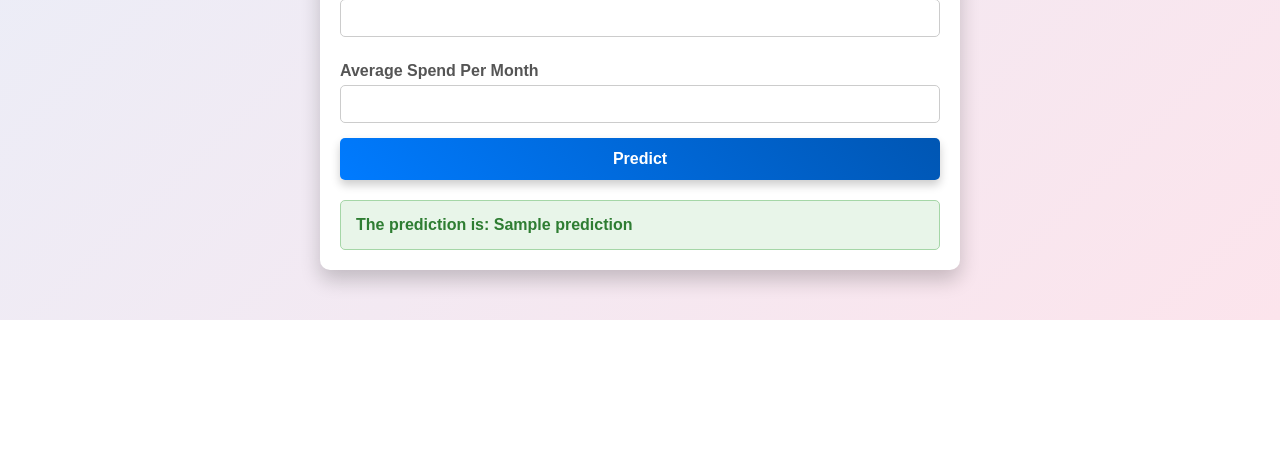
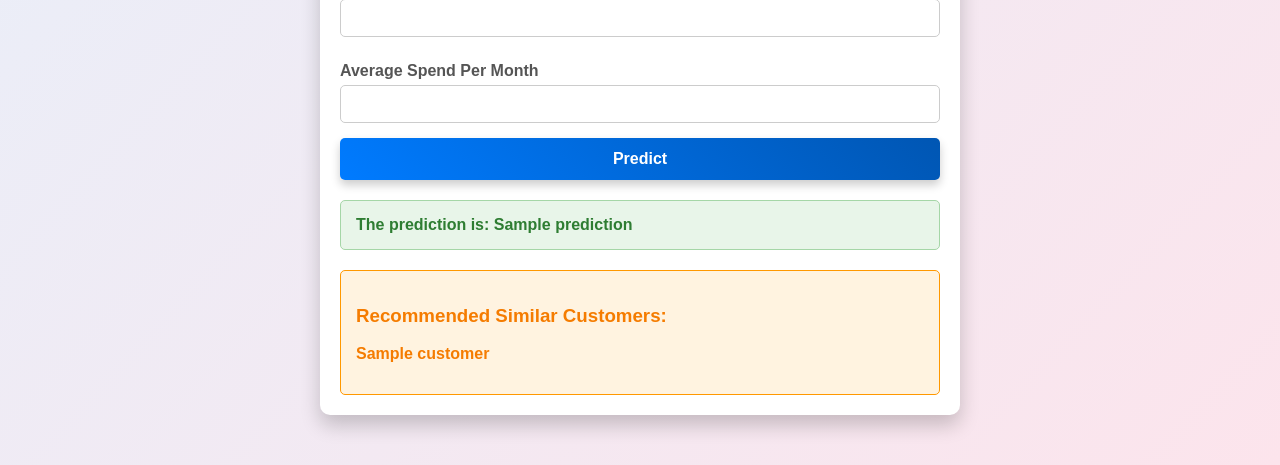
Before and after one commit to Himansh9532/Customer-Churn, a Flask app: template templates/index.html in a window 1280 px wide. Shown: the part 902-1367 px from the top of the page. Before the commit the page ends 1222 px from the top, so only its background shows below. Run offline with Flask 3, Linux system fonts and the light colour scheme; the template is opened without the code that fills it: most values are stand-ins (such as "Sample title", 1, 10 or a date in 2020); parts of the project's set-up code (start-up, migrations or seed data) failed here and were passed over.

Commit message:
Your commit message

```diff
--- a/app.py
+++ b/app.py
@@ -5,10 +5,10 @@ import numpy as np
 app = Flask(__name__)
 
 # Load models and encoders
-random_forest_model = joblib.load('random_forest_best_model.pkl')
-le_gender = joblib.load('le_gender.pkl')
-le_payment_method = joblib.load('le_payment_method.pkl')
-le_churn = joblib.load('le_churn.pkl')
+random_forest_model = joblib.load('model/random_forest_best_model.pkl')
+le_gender = joblib.load('model/le_gender.pkl')
+le_payment_method = joblib.load('model/le_payment_method.pkl')
+le_churn = joblib.load('model/le_churn.pkl')
 
 @app.route('/')
 def home():
--- a/templates/index.html
+++ b/templates/index.html
@@ -1,12 +1,12 @@
 <!DOCTYPE html>
 <html lang="en">
 <head>
-    <meta charset="UTF-8">
-    <meta name="viewport" content="width=device-width, initial-scale=1.0">
+    <meta charset="UTF-8" />
+    <meta name="viewport" content="width=device-width, initial-scale=1.0" />
     <title>Churn Prediction</title>
     <style>
         body {
-            font-family: 'Arial', sans-serif;
+            font-family: Arial, sans-serif;
             margin: 0;
             background: linear-gradient(to bottom right, #e3f2fd, #fce4ec);
             color: #333;
@@ -40,7 +40,7 @@
             max-width: 600px;
             margin: 50px auto;
             padding: 20px;
-            background: #ffffff;
+            background: #fff;
             box-shadow: 0 10px 20px rgba(0, 0, 0, 0.2);
             border-radius: 10px;
         }
@@ -62,7 +62,8 @@
             color: #555;
         }
 
-        input, select {
+        input,
+        select {
             padding: 10px;
             margin-bottom: 15px;
             border: 1px solid #ccc;
@@ -96,6 +97,25 @@
             font-weight: bold;
             border-radius: 5px;
         }
+
+        .recommendations {
+            margin-top: 20px;
+            padding: 15px;
+            background: #fff3e0;
+            border: 1px solid #ff9800;
+            color: #f57c00;
+            font-weight: bold;
+            border-radius: 5px;
+        }
+
+        .recommendations ul {
+            list-style-type: none;
+            padding: 0;
+        }
+
+        .recommendations ul li {
+            margin: 5px 0;
+        }
     </style>
 </head>
 <body>
@@ -118,16 +138,16 @@
             </select>
 
             <label for="Age">Age</label>
-            <input type="number" name="Age" id="Age" required>
+            <input type="number" name="Age" id="Age" required />
 
             <label for="Tenure">Tenure</label>
-            <input type="number" name="Tenure" id="Tenure" required>
+            <input type="number" name="Tenure" id="Tenure" required />
 
             <label for="MonthlyCharges">Monthly Charges</label>
-            <input type="number" step="0.01" name="MonthlyCharges" id="MonthlyCharges" required>
+            <input type="number" step="0.01" name="MonthlyCharges" id="MonthlyCharges" required />
 
             <label for="TotalCharges">Total Charges</label>
-            <input type="number" step="0.01" name="TotalCharges" id="TotalCharges" required>
+            <input type="number" step="0.01" name="TotalCharges" id="TotalCharges" required />
 
             <label for="PaymentMethod">Payment Method</label>
             <select name="PaymentMethod" id="PaymentMethod">
@@ -138,24 +158,35 @@
             </select>
 
             <label for="ServiceUsage1">Service Usage 1</label>
-            <input type="number" name="ServiceUsage1" id="ServiceUsage1" required>
+            <input type="number" name="ServiceUsage1" id="ServiceUsage1" required />
 
             <label for="ServiceUsage2">Service Usage 2</label>
-            <input type="number" name="ServiceUsage2" id="ServiceUsage2" required>
+            <input type="number" name="ServiceUsage2" id="ServiceUsage2" required />
 
             <label for="ServiceUsage3">Service Usage 3</label>
-            <input type="number" name="ServiceUsage3" id="ServiceUsage3" required>
+            <input type="number" name="ServiceUsage3" id="ServiceUsage3" required />
 
             <label for="AverageSpendPerMonth">Average Spend Per Month</label>
-            <input type="number" step="0.01" name="AverageSpendPerMonth" id="AverageSpendPerMonth" required>
+            <input type="number" step="0.01" name="AverageSpendPerMonth" id="AverageSpendPerMonth" required />
 
             <button type="submit">Predict</button>
         </form>
 
         {% if prediction %}
-        <div class="prediction-result">
-            The prediction is: {{ prediction }}
-        </div>
+            <div class="prediction-result">
+                The prediction is: {{ prediction }}
+            </div>
+        {% endif %}
+
+        {% if recommendations %}
+            <div class="recommendations">
+                <h3>Recommended Similar Customers:</h3>
+                <ul>
+                    {% for customer in recommendations %}
+                        <li>{{ customer }}</li>
+                    {% endfor %}
+                </ul>
+            </div>
         {% endif %}
     </div>
 </body>
```
Also changed, not shown: Report Summary/model_performance.csv (renamed from model_performance.csv), images/Churn Distribuition by gender.png (added), images/Churn Distribuition.png (added), images/Corr.png (added), images/Distribuition of monthly charges.png (added), images/Distribuition of tennure.png (added), images/Feature importance.png (added), images/monthly charges.png (added), 15 other files.
